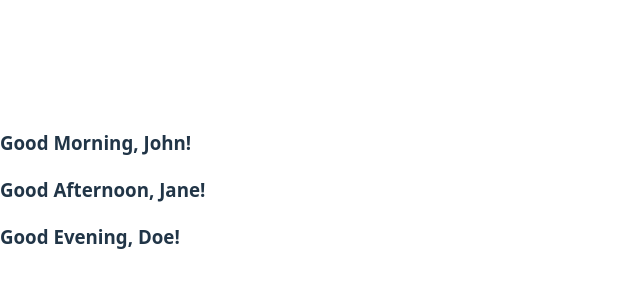
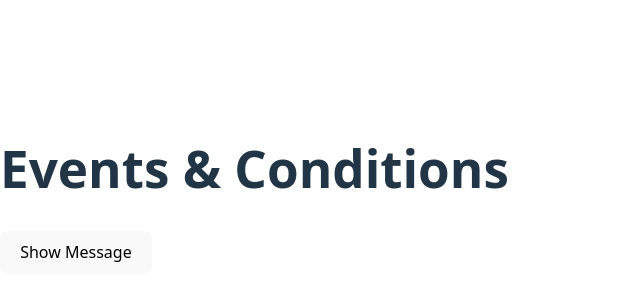
Before and after one commit to TGuetta/react-learning-journey, a React (Vite) app: page / in a window 1280 px wide. Shown: the part 210-510 px from the top of the page, without its empty margins (0-640 px from the left). Built offline with nearby package versions, Linux system fonts and the light colour scheme.

Commit message:
04: Added ToggleMessage component with useState and conditional rendering

```diff
--- a/src/App.jsx
+++ b/src/App.jsx
@@ -1,11 +1,10 @@
-import Greeting from "./Greeting";
+import ToggleMessage from "./ToggleMessage";
 
 function App() {
   return (
     <div>
-      <Greeting name="John" timeOfDay="Morning" />
-      <Greeting name="Jane" timeOfDay="Afternoon" />
-      <Greeting name="Doe" timeOfDay="Evening" />
+      <h1>Events & Conditions</h1>
+      <ToggleMessage />
     </div>
   );
 }
--- /dev/null
+++ b/src/ToggleMessage.jsx
@@ -0,0 +1,16 @@
+import { useState } from "react";
+
+function ToggleMessage() {
+  const [show, setShow] = useState(false);
+
+  function handleClick() {
+    setShow(!show);
+  }
+  return (
+    <div>
+      <button onClick={handleClick}>{show ? "Hide" : "Show"} Message</button>
+      {show && <p>🎉 Surprise! You clicked the button.</p>}
+    </div>
+  );
+}
+export default ToggleMessage;
```
